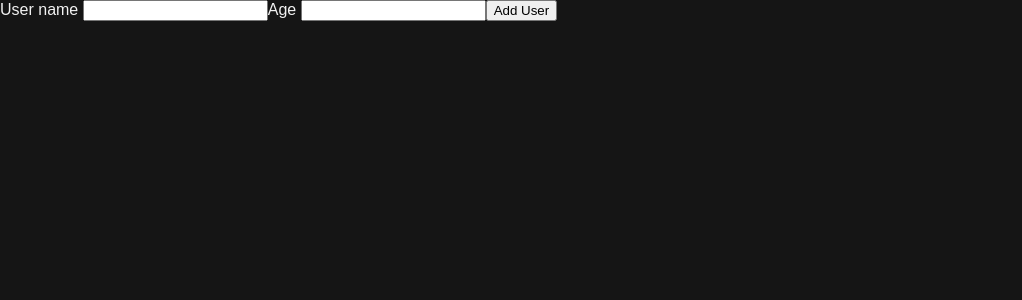
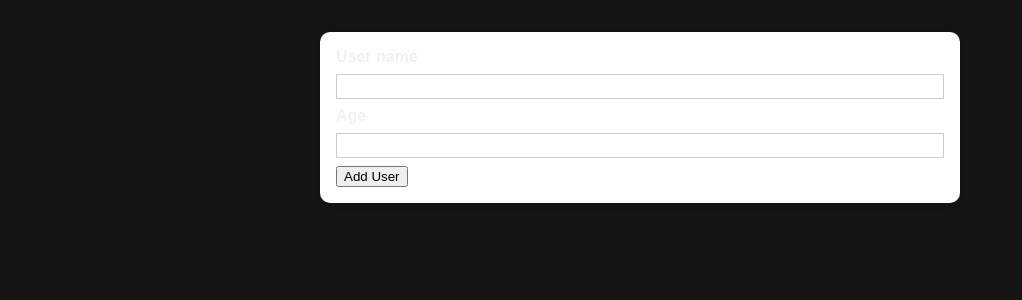
Before and after one commit to waqas44/ProjectTestReact, a React (Create React App) app: page / in a window 1280 px wide. Shown: the top 300 px of the page, without its empty margins (0-1022 px from the left). Built offline with nearby package versions, Linux system fonts and the light colour scheme.

Commit message:
Added mutiple classes using template litertral

```diff
--- a/src/App.js
+++ b/src/App.js
@@ -1,9 +1,9 @@
 import React from 'react';
 
+//import './index.css'
 
-import './components/Users/Adduser'
 import Adduser from './components/Users/Adduser';
-import './components/UI/Card'
+
 import Card from './components/UI/Card';
 
 function App() {
--- a/src/components/UI/Card.js
+++ b/src/components/UI/Card.js
@@ -4,7 +4,7 @@
 const Card = props => {
 
     return (
-        <div className="classes.card">{props.children}</div>
+        <div className={`${props.className} + ${classes.card}`}>{props.children}</div>
     );
 
 };
--- a/src/components/Users/Adduser.js
+++ b/src/components/Users/Adduser.js
@@ -1,7 +1,7 @@
 import React from "react";
 import Card from "../UI/Card";
 
-// import classes form './adduser.module.css';
+import classes from './Adduser.module.css';
 
 const Adduser = (props) => {
     let Name1 = '';
@@ -27,7 +27,7 @@
 
     return (
 
-        <Card>
+        <Card className={classes.input}>
 
             <form onSubmit={submitClickHandler}>
                 <label htmlFor='username'>User name </label>
--- a/src/components/Users/adduser.module.css
+++ b/src/components/Users/adduser.module.css
@@ -0,0 +1,26 @@
+.input {
+    margin: 2rem auto;
+    padding: 1rem;
+    width: 90%;
+    max-width: 40rem;
+}
+
+.input label {
+    display: block;
+    font-weight: bold;
+    margin-bottom: 0.5rem;
+}
+
+.input input {
+    font: inherit;
+    display: block;
+    width: 100%;
+    border: 1px solid #ccc;
+    padding: 0.15rem;
+    margin-bottom: 0.5rem;
+}
+
+.input input:focus {
+    outline: none;
+    border-color: #4f005f;
+}
```
